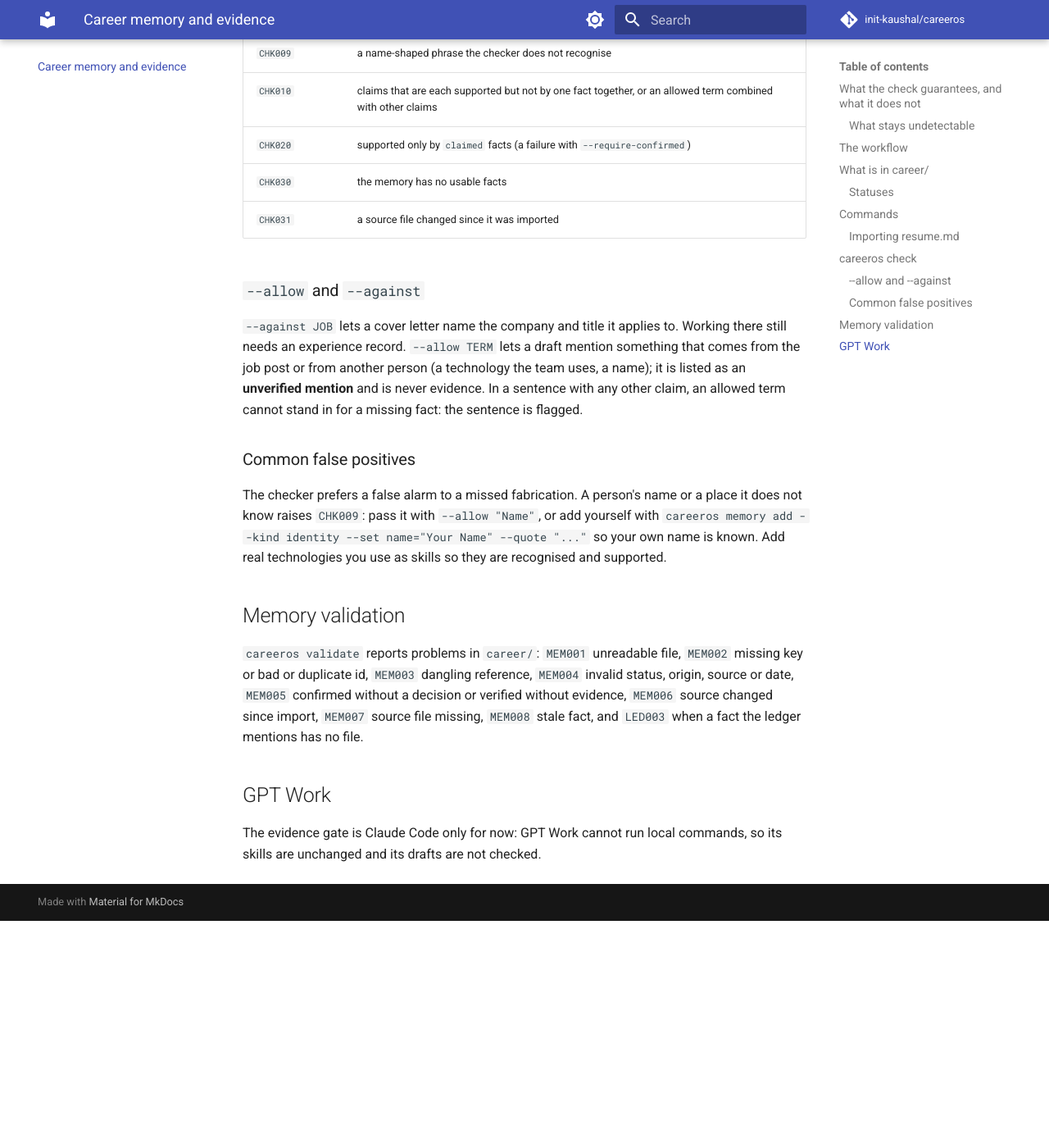
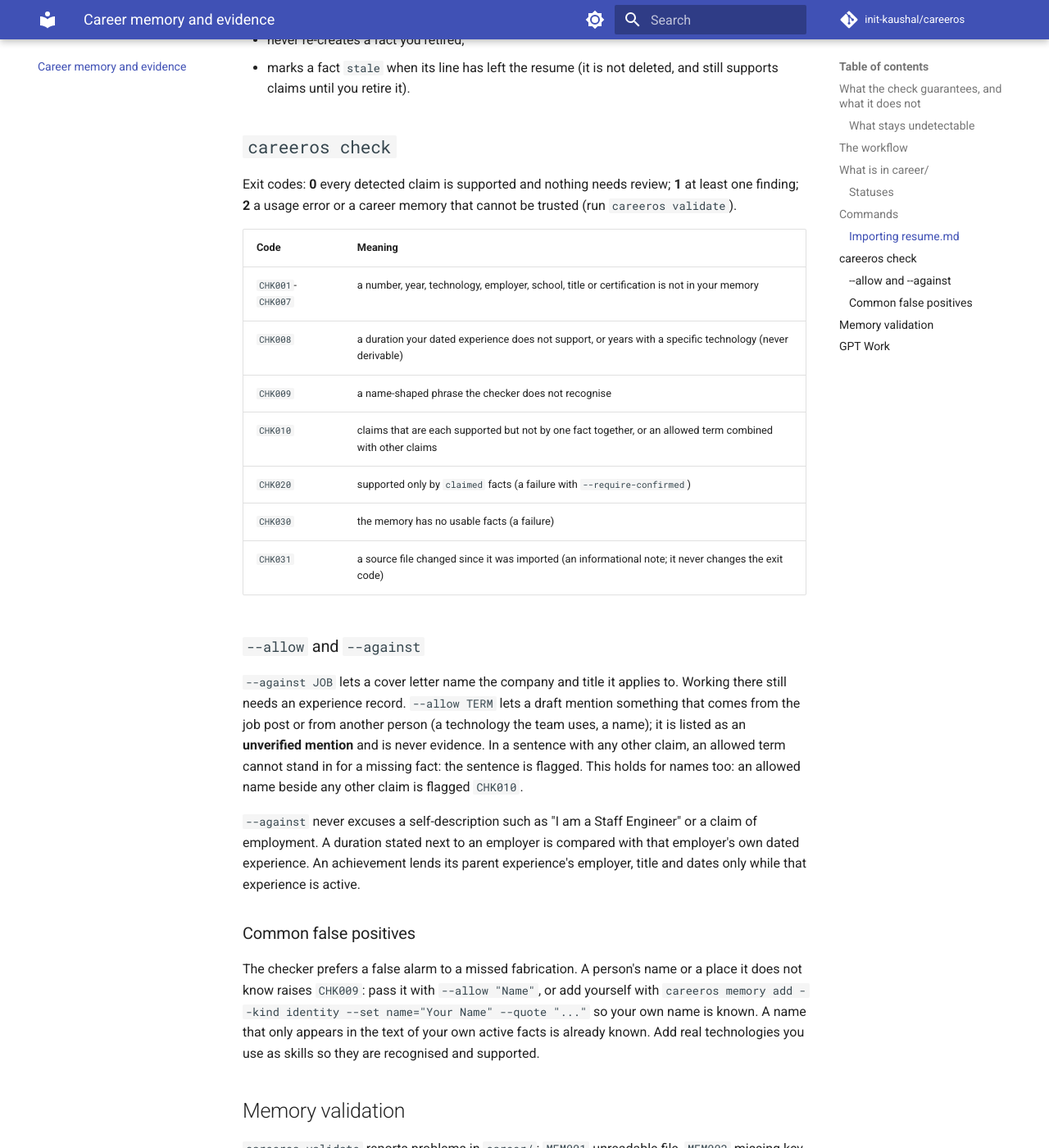
Before and after one commit to init-kaushal/careeros, an MkDocs documentation site: the page built from docs/career-memory.md, in a window 1280 px wide and 1400 px high, scrolled down 4171 px. Shown: the whole window at 82% size. Built offline with MkDocs 1.6.1 and Material for MkDocs 9.7.7, drawn with Linux system fonts in a browser that asks for light colours; comment, search, counter and statistics services are not loaded; before the commit the page ends 5294 px from its top, so only the background shows below that; some of the changed text lies outside the part shown.

Commit message:
docs: describe the terminal rule, retired facts, import requirements and checker limits
Co-Authored-By: Claude Sonnet 5.5 <noreply@anthropic.com>
Claude-Session: https://claude.ai/code/session_0191bMVfYrxF4bguT3GiNw8Y

````diff
--- a/docs/career-memory.md
+++ b/docs/career-memory.md
@@ -16,6 +16,12 @@ A pass means: *every claim the checker was able to detect is supported by your c
 ### What stays undetectable
 
 Whether prose is true; wording and meaning; responsibilities, scope and team-size wording ("a large team"); qualitative outcomes ("improved reliability"); a lowercase or sentence-initial unknown name with no cue; technologies in neither the bundled lexicon nor your memory; numbers written as words ("a dozen"); and languages other than English.
+
+Smaller limits of the detection rules:
+
+- Soft-wrapped lines of a paragraph are joined only when the previous line has no closing punctuation and the next starts with a lowercase letter or a digit. A capitalised continuation is checked as a separate sentence.
+- Capitalised words that appear in the text of your active achievements, projects, education and experience are treated as known, so a name made only of such words does not raise `CHK009`. Employer, school and title cues still apply.
+- A list of technologies is exempt from the one-fact rule only in a skills-style section or line, or after a cue such as "experience with", "proficient in", "such as", "including", "Stack:" or "Technologies:", and only for the technologies that follow the cue.
 
 ## The workflow
 
@@ -49,7 +55,7 @@ Each file has frontmatter (`id`, `status`, `origin`, `source`, timestamps) and a
 | `disputed` | you say it is wrong | no |
 | `retired` | superseded or no longer applies | no |
 
-Changing a confirmed or verified fact resets it to `claimed` and needs a terminal.
+`confirm` and `verify` always need an interactive terminal. `update`, `dispute` and `retire` need one unless the fact is `claimed`. Without a terminal they exit 2 and change nothing. Editing any fact that is not `claimed` resets it to `claimed`. A `retired` fact cannot be changed at all.
 
 ## Commands
 
@@ -57,9 +63,9 @@ Changing a confirmed or verified fact resets it to `claimed` and needs a termina
 |---|---|
 | `careeros memory import [--source FILE] [--apply] [--yes]` | Read `resume.md` (or another file), show a deterministic plan, and with `--apply` write it. Backs up every file it changes. |
 | `careeros memory add --kind K --text "..." --set key=value --quote "your words"` | Add a fact you stated. Kinds: `experience`, `achievement`, `project`, `skill`, `education`, `certification`, `preference`, `goal`, `constraint`, `identity`, `evidence`. |
-| `careeros memory update ID --text "..."` / `--set key=value` | Change a fact. |
-| `careeros memory confirm ID` / `verify ID --evidence EVD` | Record your own decision. Interactive terminal only. |
-| `careeros memory dispute ID --reason "..."` / `retire ID --reason "..."` | Mark a fact wrong or no longer applicable. |
+| `careeros memory update ID --text "..."` / `--set key=value` | Change a fact. Needs a terminal unless the fact is `claimed`; resets a changed fact to `claimed`; refused for a retired fact. |
+| `careeros memory confirm ID` / `verify ID --evidence EVD` | Record your own decision. Interactive terminal only (exit 2 without one). |
+| `careeros memory dispute ID --reason "..."` / `retire ID --reason "..."` | Mark a fact wrong or no longer applicable. Needs a terminal unless the fact is `claimed`. |
 | `careeros memory list [--kind K] [--status S]` / `show ID` / `status` | Read the memory. `--json` is available. |
 | `careeros check PATH` (or `-` for standard input) | Check a draft. `--against JOB`, `--allow TERM`, `--require-confirmed`, `--record`, `--json`. |
 
@@ -91,10 +97,11 @@ One line describing it.
 - Certified Kubernetes Administrator, 2023
 ```
 
-Sections it does not know, and lines before the first `##`, are reported as *not imported*. A heading it cannot read (for example an experience heading without a `|`) is an error and **nothing is written**. Re-importing:
+Sections it does not know, and lines before the first `##`, are reported as *not imported*. A heading it cannot read (for example an experience heading without a `|`) is an error and **nothing is written**. So is an experience without a date range on the first line under its heading, or a school without a date after its name and a degree line under it. Re-importing:
 
 - never overwrites a `confirmed` or `verified` fact: it lists it under *needs review* with the proposed change;
 - never touches facts you added or edited by hand;
+- never re-creates a fact you retired;
 - marks a fact `stale` when its line has left the resume (it is not deleted, and still supports claims until you retire it).
 
 ## `careeros check`
@@ -108,16 +115,18 @@ Exit codes: **0** every detected claim is supported and nothing needs review; **
 | `CHK009` | a name-shaped phrase the checker does not recognise |
 | `CHK010` | claims that are each supported but not by one fact together, or an allowed term combined with other claims |
 | `CHK020` | supported only by `claimed` facts (a failure with `--require-confirmed`) |
-| `CHK030` | the memory has no usable facts |
-| `CHK031` | a source file changed since it was imported |
+| `CHK030` | the memory has no usable facts (a failure) |
+| `CHK031` | a source file changed since it was imported (an informational note; it never changes the exit code) |
 
 ### `--allow` and `--against`
 
-`--against JOB` lets a cover letter name the company and title it applies to. Working there still needs an experience record. `--allow TERM` lets a draft mention something that comes from the job post or from another person (a technology the team uses, a name); it is listed as an **unverified mention** and is never evidence. In a sentence with any other claim, an allowed term cannot stand in for a missing fact: the sentence is flagged.
+`--against JOB` lets a cover letter name the company and title it applies to. Working there still needs an experience record. `--allow TERM` lets a draft mention something that comes from the job post or from another person (a technology the team uses, a name); it is listed as an **unverified mention** and is never evidence. In a sentence with any other claim, an allowed term cannot stand in for a missing fact: the sentence is flagged. This holds for names too: an allowed name beside any other claim is flagged `CHK010`.
+
+`--against` never excuses a self-description such as "I am a Staff Engineer" or a claim of employment. A duration stated next to an employer is compared with that employer's own dated experience. An achievement lends its parent experience's employer, title and dates only while that experience is active.
 
 ### Common false positives
 
-The checker prefers a false alarm to a missed fabrication. A person's name or a place it does not know raises `CHK009`: pass it with `--allow "Name"`, or add yourself with `careeros memory add --kind identity --set name="Your Name" --quote "..."` so your own name is known. Add real technologies you use as skills so they are recognised and supported.
+The checker prefers a false alarm to a missed fabrication. A person's name or a place it does not know raises `CHK009`: pass it with `--allow "Name"`, or add yourself with `careeros memory add --kind identity --set name="Your Name" --quote "..."` so your own name is known. A name that only appears in the text of your own active facts is already known. Add real technologies you use as skills so they are recognised and supported.
 
 ## Memory validation
 
````
